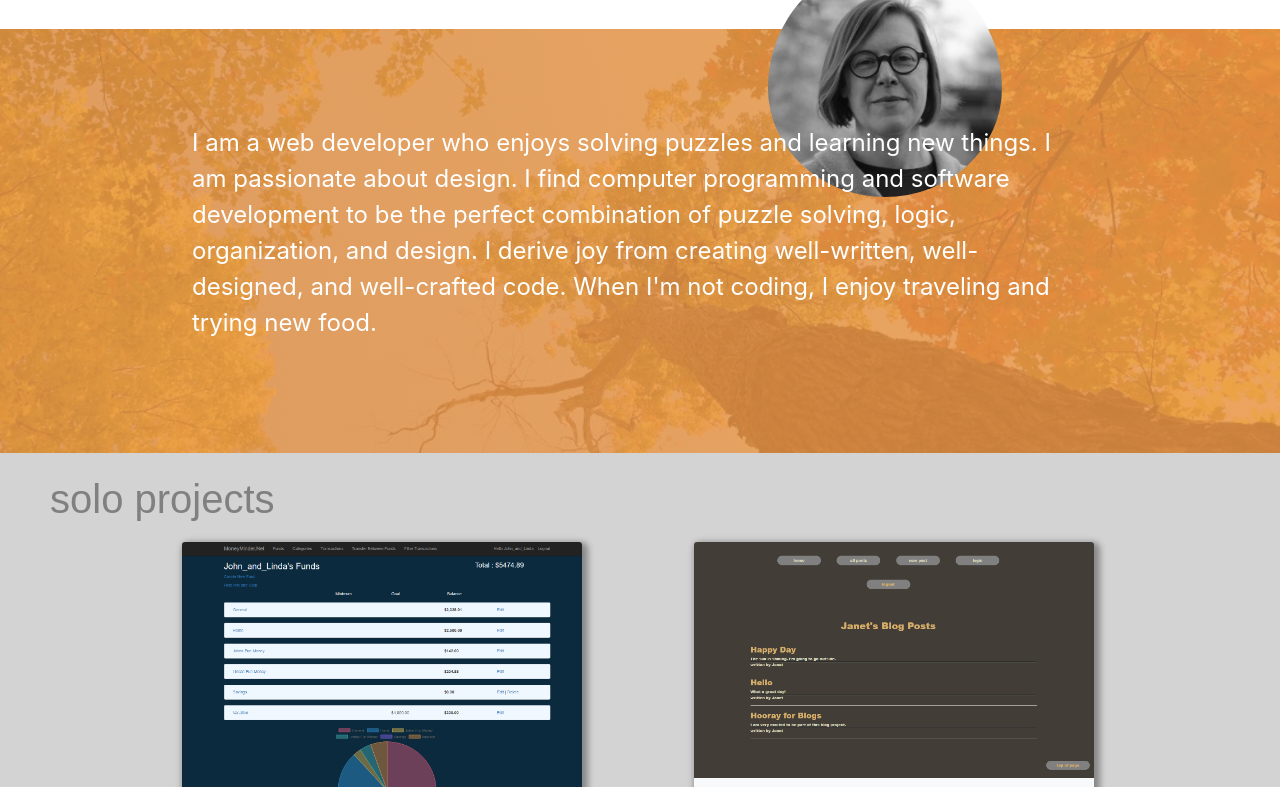
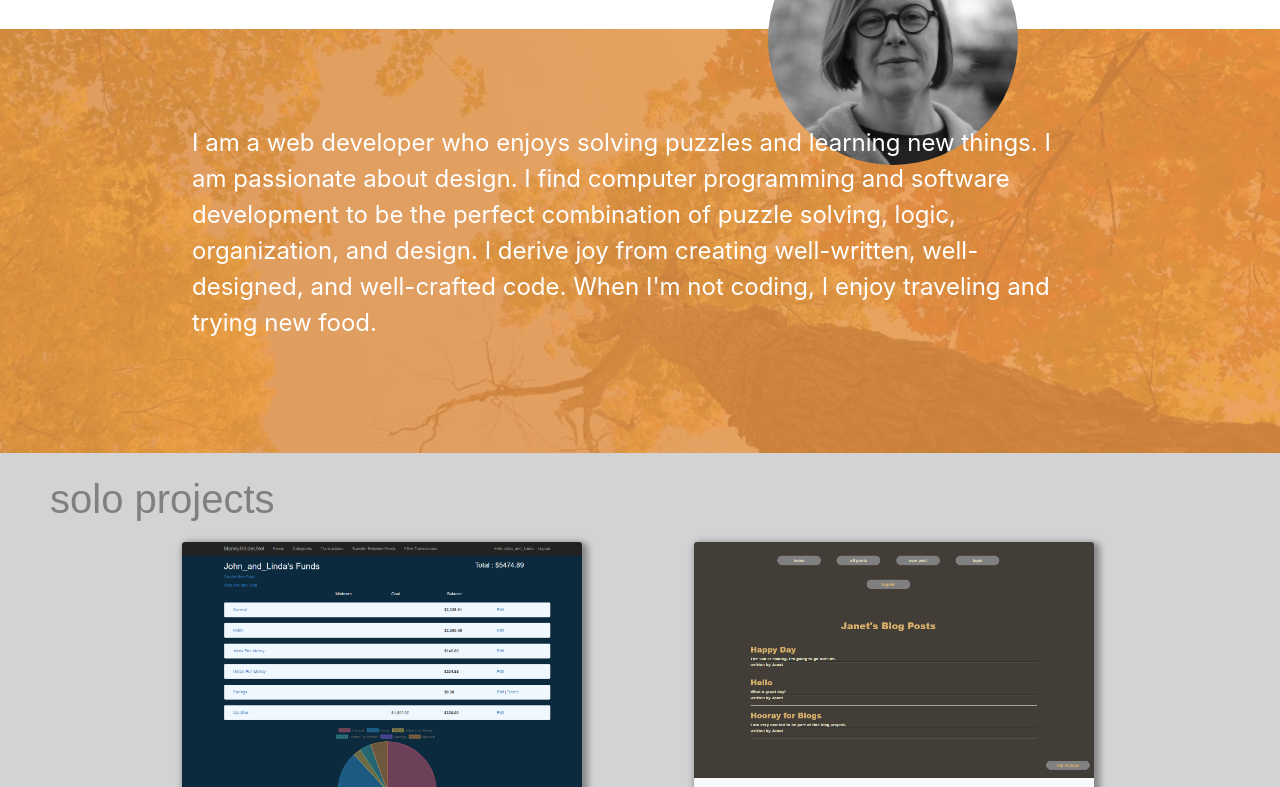
Before and after one commit to Sara-Hamilton/My_Portfolio, a plain HTML site: page index.html in a window 1280 px wide. Shown: the part 243-1030 px from the top of the page. Drawn offline with nearby package versions, Linux system fonts and the light colour scheme.

Commit message:
modify padding on images

```diff
--- a/css/styles.css
+++ b/css/styles.css
@@ -77,7 +77,7 @@ a:hover,
   border-radius: 50%;
   filter: grayscale(100%);
   position: absolute;
-  bottom: 10em;
+  bottom: 12em;
   left: 60vw;
   z-index: 1;
 }
@@ -177,7 +177,7 @@ a:hover,
     margin: 0.5rem;
 }
 
-img {
+.school-logo {
     text-align: center;
     padding: 0 0 1rem 0;
 }
```
